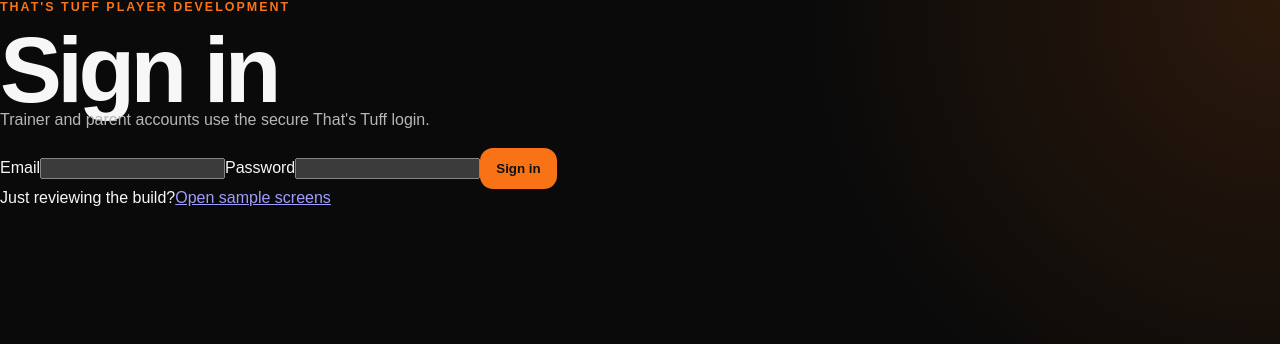
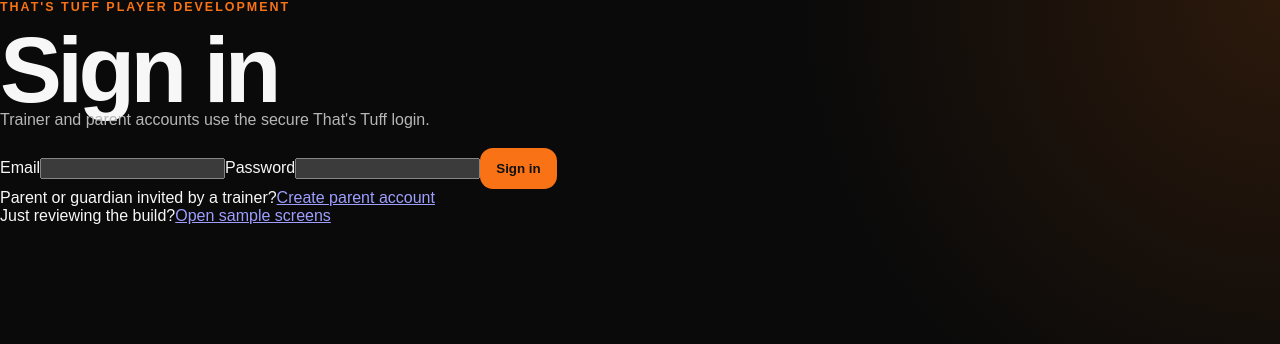
Before and after one commit to thatstuffpt-collab/Player-Development-, a Next.js app: page /login in a window 1280 px wide. Shown: the top 344 px of the page. Built offline with nearby package versions, Linux system fonts and the light colour scheme.

Commit message:
Link invited guardians to account setup

```diff
--- a/src/app/login/page.tsx
+++ b/src/app/login/page.tsx
@@ -69,6 +69,10 @@
         </form>
 
         <div className="auth-preview-link">
+          <span>Parent or guardian invited by a trainer?</span>
+          <a href="/parent/setup">Create parent account</a>
+        </div>
+        <div className="auth-preview-link">
           <span>Just reviewing the build?</span>
           <a href="/preview">Open sample screens</a>
         </div>
```
